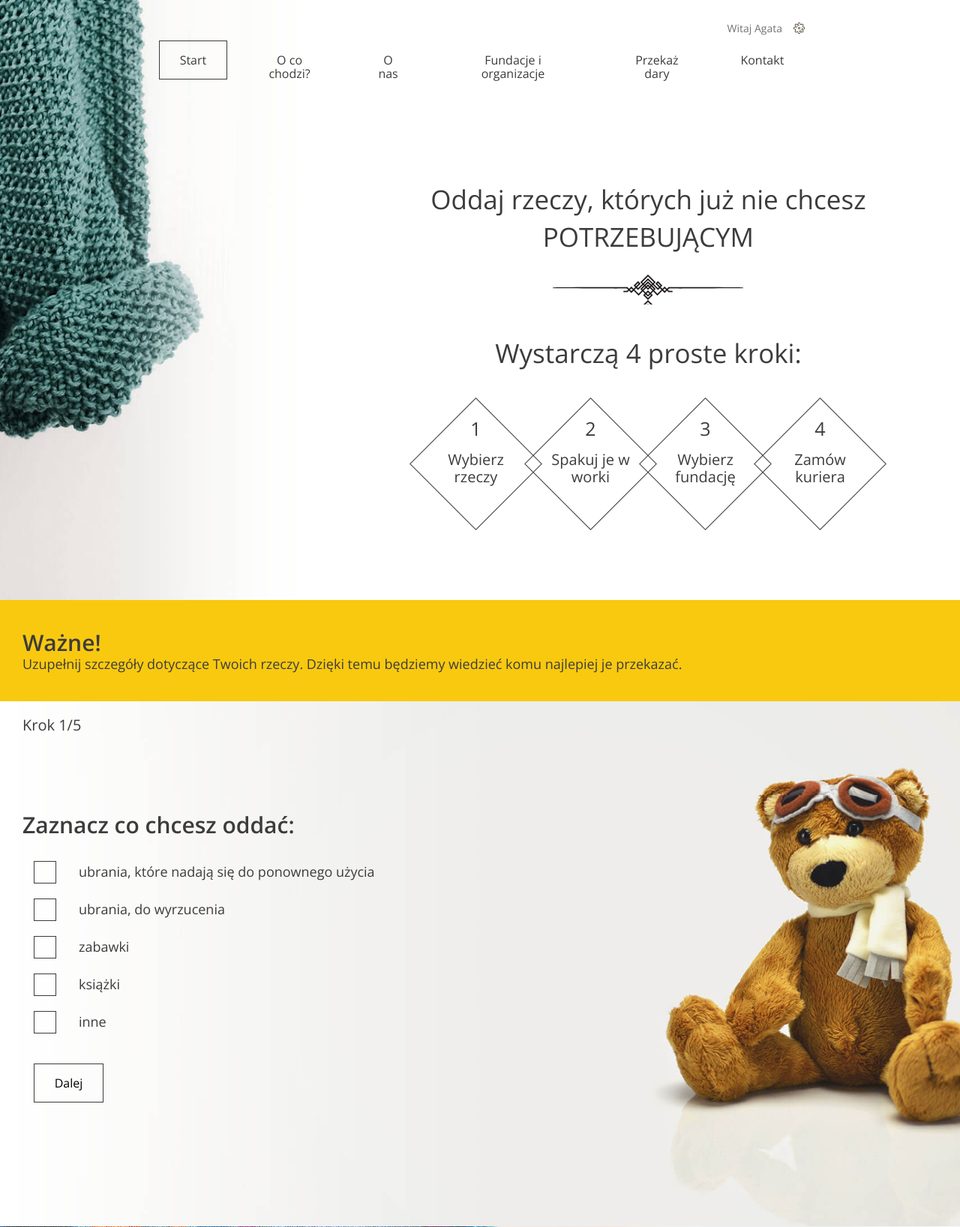
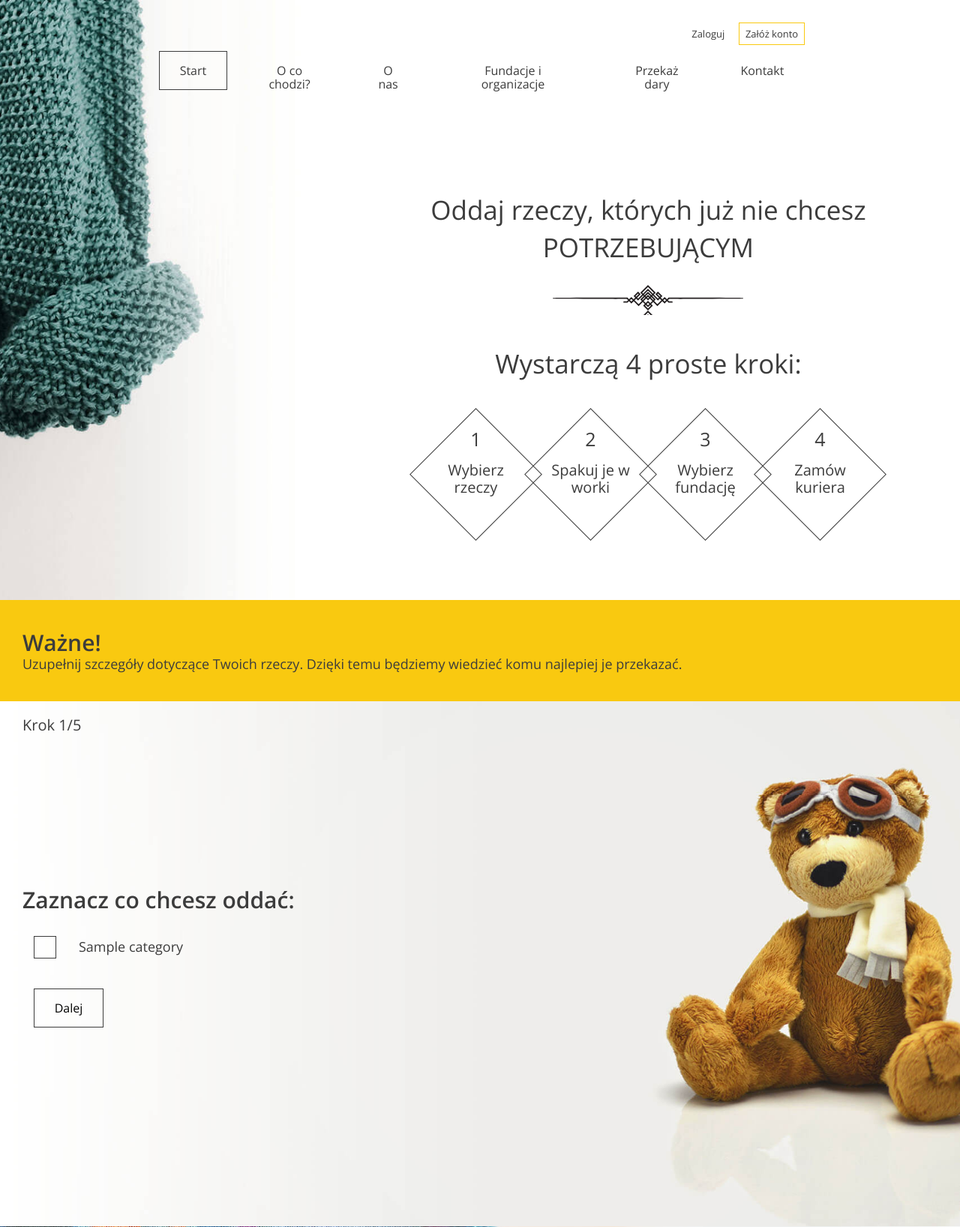
Before and after one commit to ElaJK01/Donate-old-things-project, a Django app: template donation/templates/form.html in a window 1280 px wide. Shown: the top 1636 px of the page at 75% size. Run offline with Django 3.2, Linux system fonts and the light colour scheme; the template is opened without the code that fills it: values that come from a table or form of the project are taken from there, others are empty; tables that the repository leaves empty hold one stand-in row (values such as "Sample post").

Commit message:
AddDonation Form

```diff
--- a/GiveAway_project/settings.py
+++ b/GiveAway_project/settings.py
@@ -127,6 +127,7 @@
     BASE_DIR.joinpath("static"),
 ]
 
+
 LOGIN_REDIRECT_URL = 'index'
 
 LOGOUT_REDIRECT_URL = 'index'
--- a/donation/templates/form.html
+++ b/donation/templates/form.html
@@ -8,16 +8,7 @@
 {%block header%}
 <header class="header--form-page">
 {%endblock%}
-          {%block sidebar%}
-          <li class="logged-user">
-            Witaj Agata
-            <ul class="dropdown">
-              <li><a href="#">Profil</a></li>
-              <li><a href="#">Ustawienia</a></li>
-              <li><a href="#">Wyloguj</a></li>
-            </ul>
-          </li>
-          {%endblock%}
+
 
 
         {% block slogan%}
@@ -74,59 +65,28 @@
         <div class="form--steps-counter">Krok <span>1</span>/5</div>
 
         <form action="form-confirmation.html" method="post">
+          {%csrf_token%}
           <!-- STEP 1: class .active is switching steps -->
           <div data-step="1" class="active">
             <h3>Zaznacz co chcesz oddać:</h3>
 
+            {%for category in categories%}
             <div class="form-group form-group--checkbox">
               <label>
                 <input
                   type="checkbox"
                   name="categories"
-                  value="clothes-to-use"
+                  value="{{category.pk}}"
                 />
                 <span class="checkbox"></span>
                 <span class="description"
-                  >ubrania, które nadają się do ponownego użycia</span
+                  >{{category.name}}</span
                 >
               </label>
             </div>
+            {%endfor%}
 
-            <div class="form-group form-group--checkbox">
-              <label>
-                <input
-                  type="checkbox"
-                  name="categories"
-                  value="clothes-useless"
-                />
-                <span class="checkbox"></span>
-                <span class="description">ubrania, do wyrzucenia</span>
-              </label>
-            </div>
 
-            <div class="form-group form-group--checkbox">
-              <label>
-                <input type="checkbox" name="categories" value="toys" />
-                <span class="checkbox"></span>
-                <span class="description">zabawki</span>
-              </label>
-            </div>
-
-            <div class="form-group form-group--checkbox">
-              <label>
-                <input type="checkbox" name="categories" value="books" />
-                <span class="checkbox"></span>
-                <span class="description">książki</span>
-              </label>
-            </div>
-
-            <div class="form-group form-group--checkbox">
-              <label>
-                <input type="checkbox" name="categories" value="other" />
-                <span class="checkbox"></span>
-                <span class="description">inne</span>
-              </label>
-            </div>
 
             <div class="form-group form-group--buttons">
               <button type="button" class="btn next-step">Dalej</button>
@@ -152,37 +112,25 @@
 
 
 
-          <!-- STEP 4 -->
+          <!-- STEP 3 -->
           <div data-step="3">
             <h3>Wybierz organizacje, której chcesz pomóc:</h3>
+            {%for institution in institutions%}
 
             <div class="form-group form-group--checkbox">
               <label>
-                <input type="radio" name="organization" value="old" />
+                <input type="radio" name="organization" value="{{institution.pk}}" />
                 <span class="checkbox radio"></span>
                 <span class="description">
-                  <div class="title">Fundacja “Bez domu”</div>
+                  <div class="title">{{institution.name}}</div>
                   <div class="subtitle">
-                    Cel i misja: Pomoc dla osób nie posiadających miejsca
-                    zamieszkania
+                    Cel i misja: {{institution.description}}
                   </div>
                 </span>
               </label>
             </div>
+            {%endfor%}
 
-            <div class="form-group form-group--checkbox">
-              <label>
-                <input type="radio" name="organization" value="old" />
-                <span class="checkbox radio"></span>
-                <span class="description">
-                  <div class="title">Fundacja “Dla dzieci"</div>
-                  <div class="subtitle">
-                    Cel i misja: Pomoc osobom znajdującym się w trudnej sytuacji
-                    życiowej.
-                  </div>
-                </span>
-              </label>
-            </div>
 
             <div class="form-group form-group--buttons">
               <button type="button" class="btn prev-step">Wstecz</button>
@@ -190,7 +138,7 @@
             </div>
           </div>
 
-          <!-- STEP 5 -->
+          <!-- STEP 4 -->
           <div data-step="4">
             <h3>Podaj adres oraz termin odbioru rzecz przez kuriera:</h3>
 
```
Also changed, not shown: donation/views.py (+15 -3 lines).
